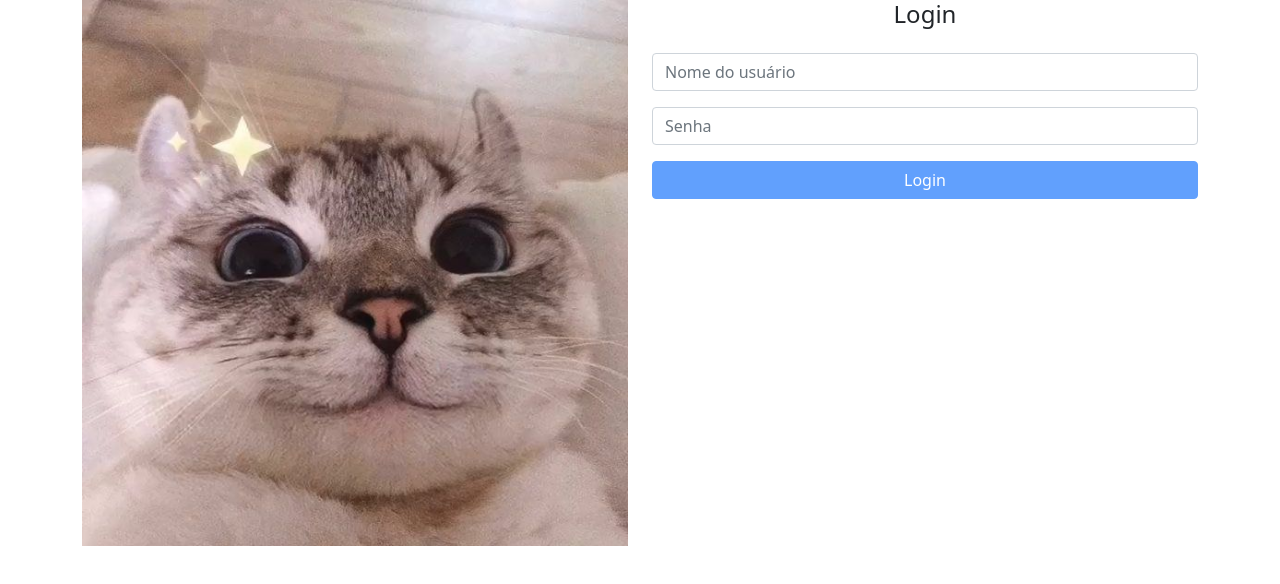
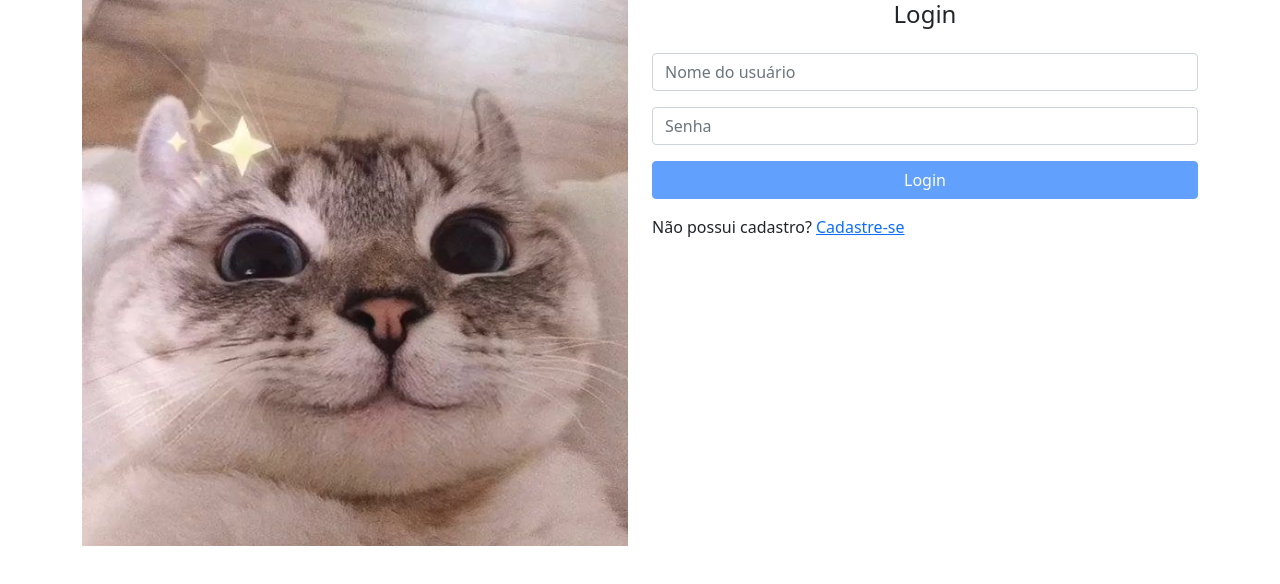
Before and after one commit to toshiows/gatitobook-alura, an Angular app: page /home in a window 1280 px wide. Shown: the top 584 px of the page. Built offline with nearby package versions, Linux system fonts and the light colour scheme.

Commit message:
Router link

```diff
--- a/src/app/home/login/login.component.html
+++ b/src/app/home/login/login.component.html
@@ -15,3 +15,9 @@
         </div>
     </form>
 </div>
+
+<p>Não possui cadastro?
+    <a [routerLink]="['novousuario']">
+        Cadastre-se
+    </a>
+</p>
--- a/src/app/home/novo-usuario/novo-usuario.component.html
+++ b/src/app/home/novo-usuario/novo-usuario.component.html
@@ -19,3 +19,10 @@
         </div>
     </form>
 </div>
+
+<p>
+    Já possui cadastro?
+    <a [routerLink]="['']">
+        Entrar
+    </a>
+</p>
```
